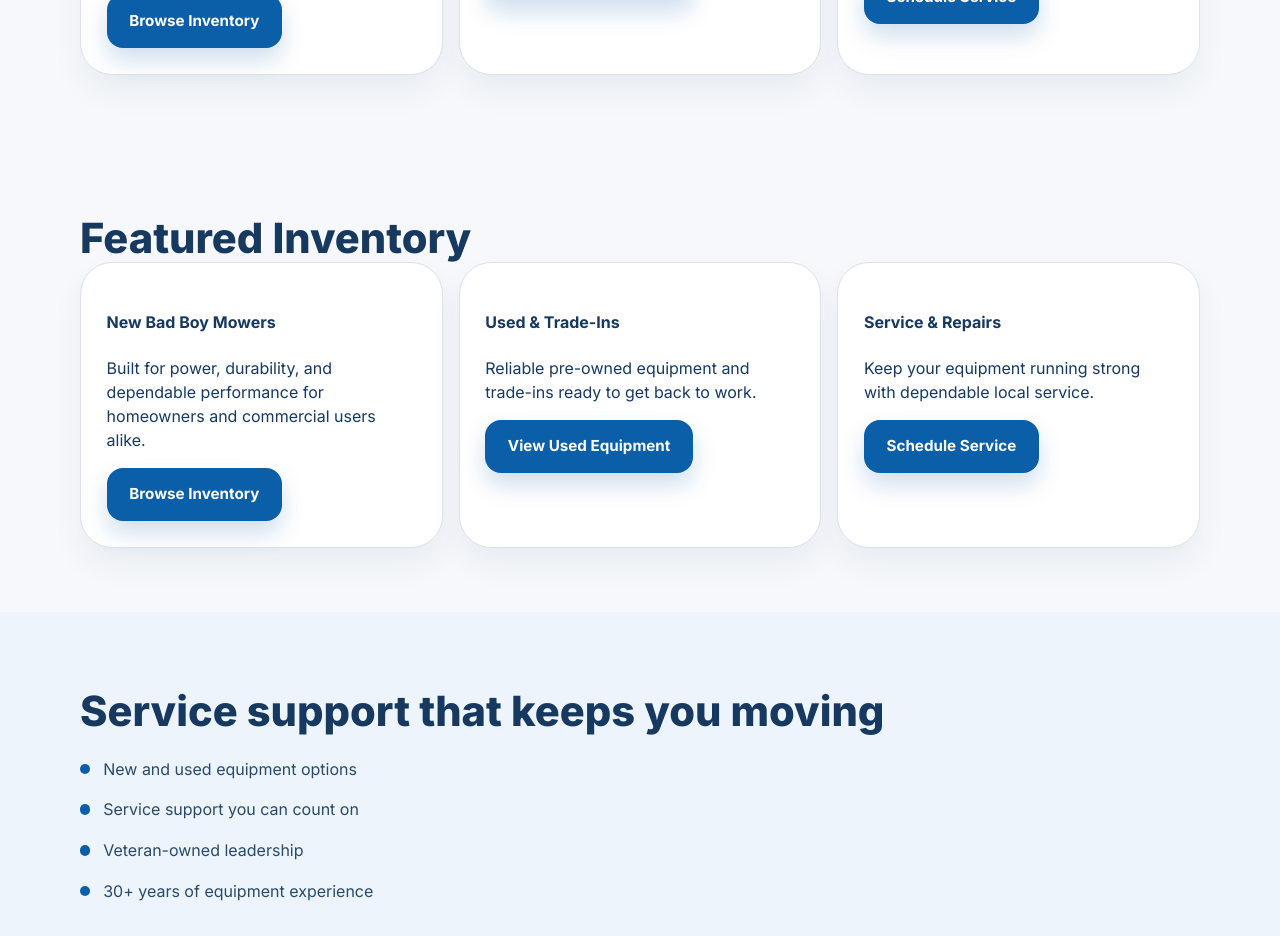
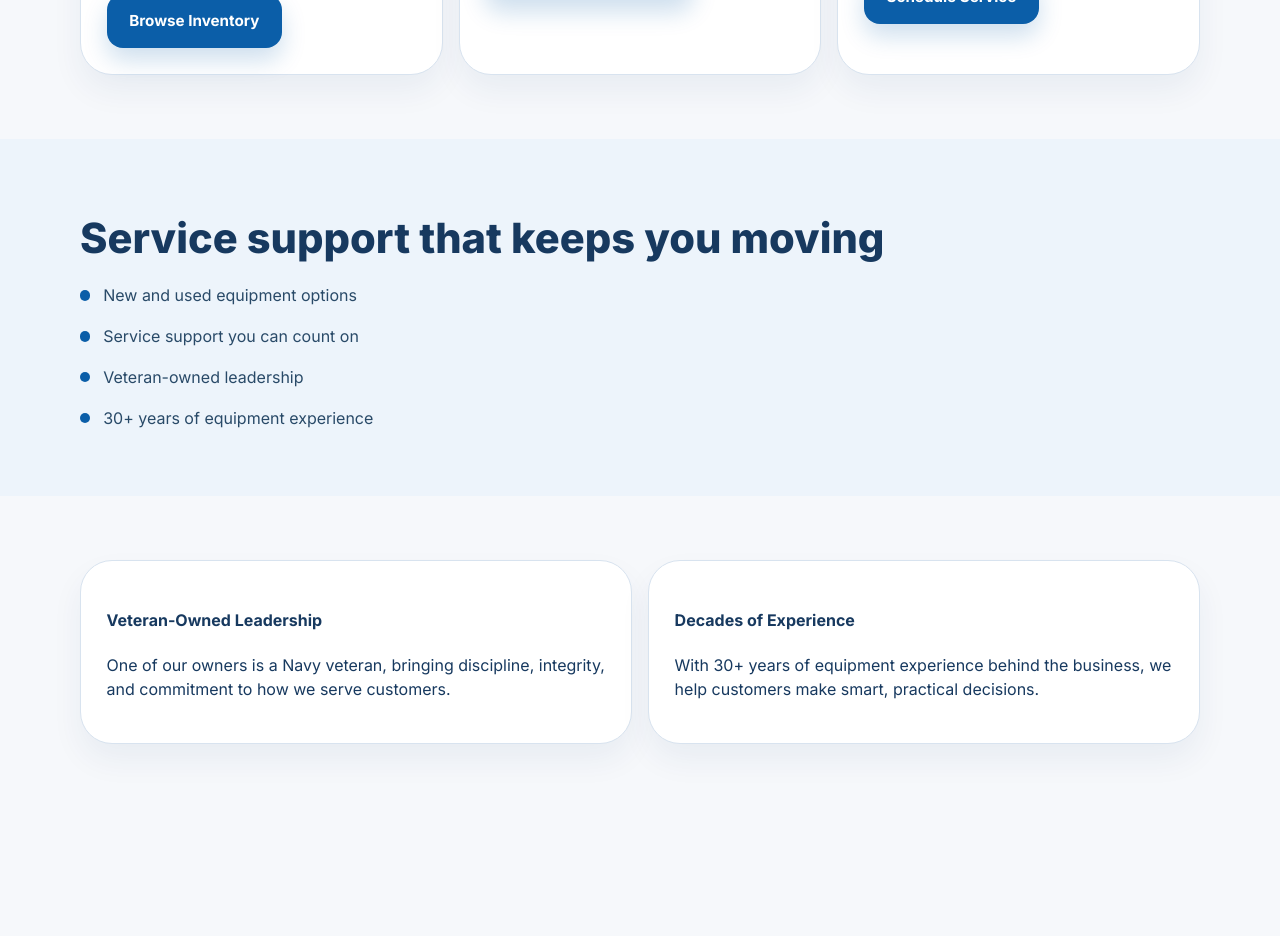
Before and after one commit to TanyaA318/intercoastal-website, a React (Vite) app: page / in a window 1280 px wide. Shown: the part 960-1896 px from the top of the page. After the commit the page ends 1768 px from the top, so only its background shows below. Built offline with nearby package versions, Linux system fonts and the light colour scheme.

Commit message:
Update App.jsx

```diff
--- a/src/App.jsx
+++ b/src/App.jsx
@@ -93,45 +93,6 @@ function HomePage() {
   </div>
 </section>
 
-      <section className="section">
-  <div className="container">
-    <h3 className="section-title">Featured Inventory</h3>
-
-    <div className="card-grid card-grid-three">
-      <div className="info-card">
-        <h4>New Bad Boy Mowers</h4>
-        <p>
-          Built for power, durability, and dependable performance for
-          homeowners and commercial users alike.
-        </p>
-        <Link to="/inventory" className="button button-primary">
-          Browse Inventory
-        </Link>
-      </div>
-
-      <div className="info-card">
-        <h4>Used & Trade-Ins</h4>
-        <p>
-          Reliable pre-owned equipment and trade-ins ready to get back to work.
-        </p>
-        <Link to="/inventory" className="button button-primary">
-          View Used Equipment
-        </Link>
-      </div>
-
-      <div className="info-card">
-        <h4>Service & Repairs</h4>
-        <p>
-          Keep your equipment running strong with dependable local service.
-        </p>
-        <Link to="/service" className="button button-primary">
-          Schedule Service
-        </Link>
-      </div>
-    </div>
-  </div>
-</section>
-
       <section className="section section-tint">
         <div className="container split-grid">
           <div>
```
